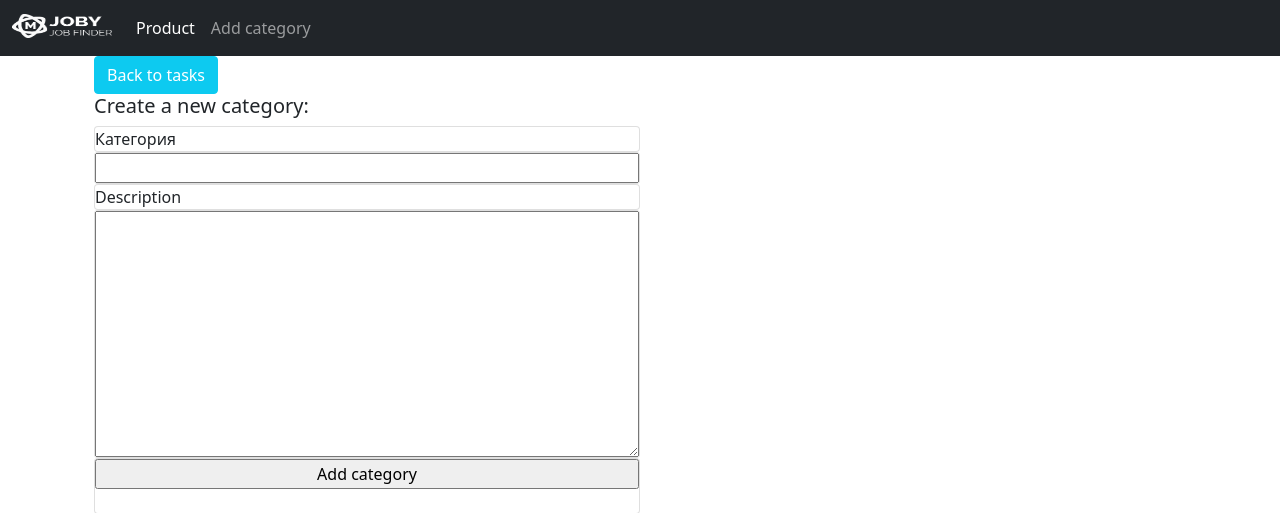
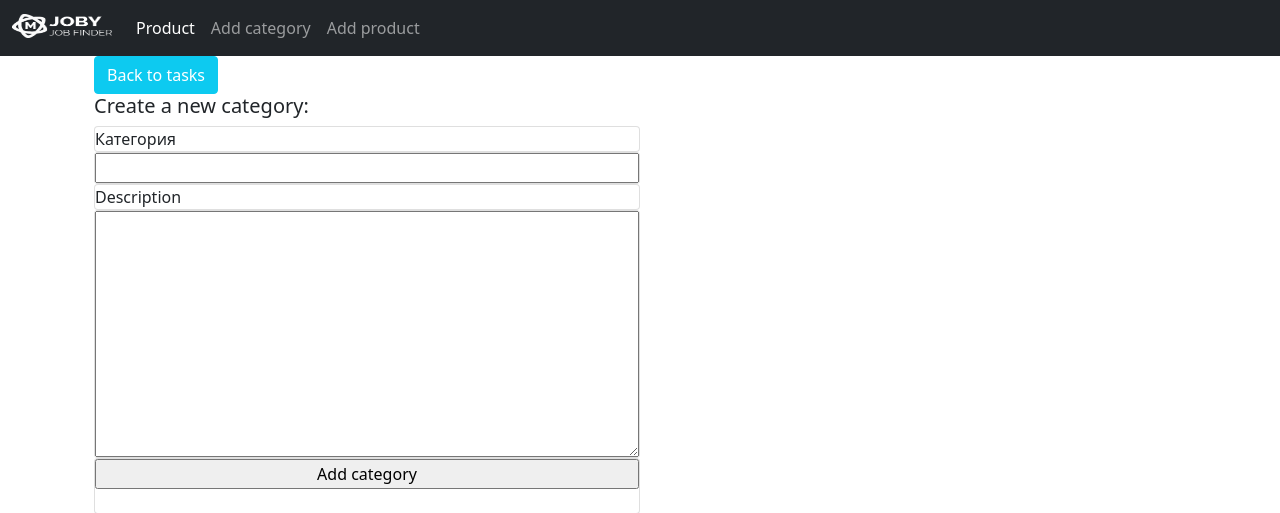
Before and after one commit to mollionline/homework_56, a Django app: page /categories/add/ in a window 1280 px wide. Shown: the top 513 px of the page. Run offline with Django 4.2, Linux system fonts and the light colour scheme.

Commit message:
#6 Добавила ссылку для добавления продукта, фактическое время выполнения 3 часа

```diff
--- a/templates/common/menu.html
+++ b/templates/common/menu.html
@@ -15,6 +15,9 @@
                 <li class="nav-item">
                     <a class="nav-link" href="{% url 'category_add' %}">Add category</a>
                 </li>
+                <li class="nav-item">
+                    <a class="nav-link" href="{% url 'product_add' %}">Add product</a>
+                </li>
             </ul>
         </div>
     </div>
```
